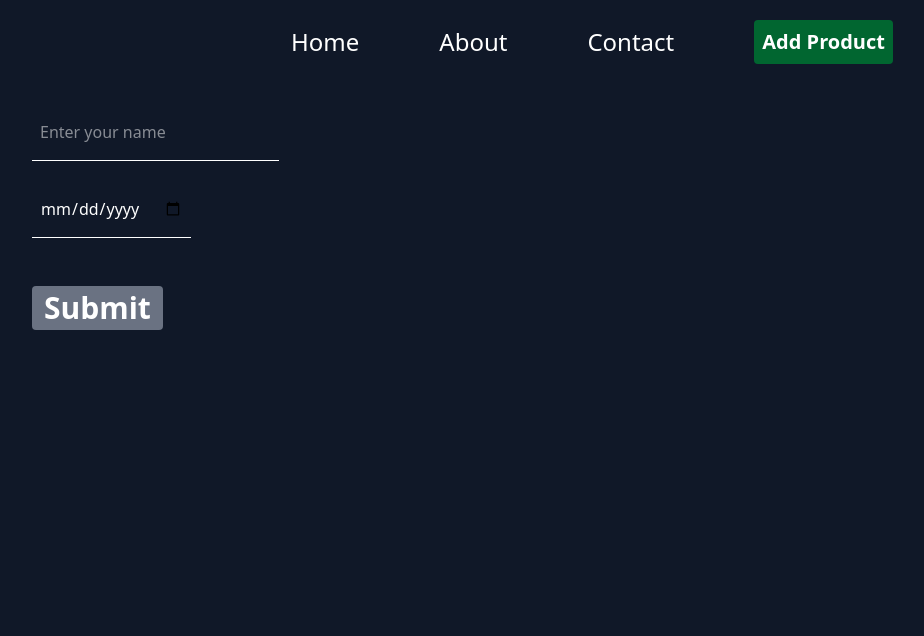
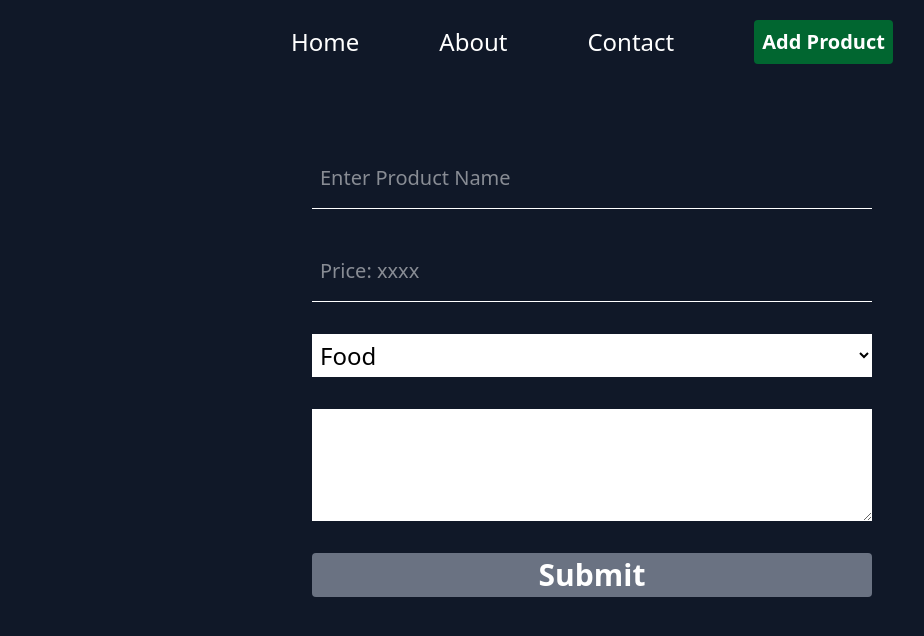
Before and after one commit to BinodRai123/browser-router-project, a React (Vite) app: page /form in a window 1280 px wide. Shown: the top 636 px of the page, without its empty margins (48-972 px from the left). Built offline with nearby package versions, Linux system fonts and the light colour scheme.

Commit message:
add product ui

```diff
--- /dev/null
+++ b/src/Pages/add_product.jsx
@@ -0,0 +1,64 @@
+import { nanoid } from "nanoid";
+import { useContext } from "react";
+import { useForm } from "react-hook-form";
+import { context } from "../wrapper";
+
+const Form = () => {
+  const [formData, setFormData] = useContext(context);
+  const {
+    register,
+    handleSubmit,
+    reset,
+    formState: { errors },
+  } = useForm();
+
+  const handleFormData = (data) => {
+    data.id = nanoid();
+    setFormData([...formData, data]);
+    reset();
+    console.log(formData);
+  };
+
+  return (
+    <>
+      <form className="flex flex-col gap-8 mt-16 items-center" onSubmit={handleSubmit(handleFormData)}>
+        <input
+          {...register("product_name")}
+          className="text-xl font-thin input-field"
+          type="text"
+          placeholder="Enter Product Name"
+          required
+        />
+        <input
+          {...register("price")}
+          className="text-xl font-thin input-field"
+          type="number"
+          placeholder="Price: xxxx"
+          required
+        />
+
+        <select
+          onChange={(e) => console.log(e.target.value)}
+          className="w-1/2 text-2xl font-medium p-1 bg-white text-black"
+          name="category"
+          defaultValue={"Food"}
+        >
+          <option value="Men">Men</option>
+          <option value="Women">Women</option>
+          <option value="Electronic">Electornic</option>
+          <option value="Food">Food</option>
+        </select>
+
+        <textarea
+          {...register("description")}
+          className="bg-white text-black min-h-28 input-field border-none"
+          name="description"
+        ></textarea>
+
+        <input className="button" type="submit" placeholder="Submit" />
+      </form>
+    </>
+  );
+};
+
+export default Form;
--- a/src/Pages/submit_product.jsx
+++ /dev/null
@@ -1,51 +0,0 @@
-import { nanoid } from "nanoid";
-import { useContext } from "react";
-import { useForm } from "react-hook-form";
-import { context } from "../wrapper";
-
-const Form = () => {
-  const [formData , setFormData] = useContext(context);
-  const {
-    register,
-    handleSubmit,
-    reset,
-    formState: { errors },
-  } = useForm();
-
-  const handleFormData = (data) => {
-    data.id = nanoid();
-    setFormData([...formData, data]);
-    reset();
-
-    console.log(data);
-    console.log(formData)
-  };
-
-  return (
-    <>
-      <form onSubmit={handleSubmit(handleFormData)}>
-        <input
-          {...register("name")}
-          className="input-field"
-          type="text"
-          placeholder="Enter your name"
-          required
-        />
-        <input
-          {...register("DOB")}
-          className="input-field"
-          type="date"
-          placeholder="Enter your age"
-          required
-        />
-        <input
-          className="button"
-          type="submit"
-          placeholder="Submit"
-        />
-      </form>
-    </>
-  );
-};
-
-export default Form;
--- a/src/all_routes/mainroutes.jsx
+++ b/src/all_routes/mainroutes.jsx
@@ -2,7 +2,7 @@ import { Route, Routes } from "react-router-dom";
 import Home from "../Pages/home";
 import About from "../Pages/about";
 import Contact from "../Pages/contact";
-import Form from "../Pages/submit_product";
+import Form from "../Pages/add_product";
 
 const Mainroutes = () => {
   return (
--- a/src/index.css
+++ b/src/index.css
@@ -1,9 +1,9 @@
 @import "tailwindcss";
 
 .input-field{
-    @apply block mt-5 outline-none border-b px-2 py-4;
+    @apply w-1/2 outline-none border-b px-2 py-4;
 }
 
 .button {
-    @apply px-3 py-1 rounded mt-12 text-3xl font-bold bg-gray-500 cursor-pointer active:scale-95;
+    @apply w-1/2 px-3 py-1 rounded text-3xl font-bold bg-gray-500 cursor-pointer active:scale-95;
 }
```
